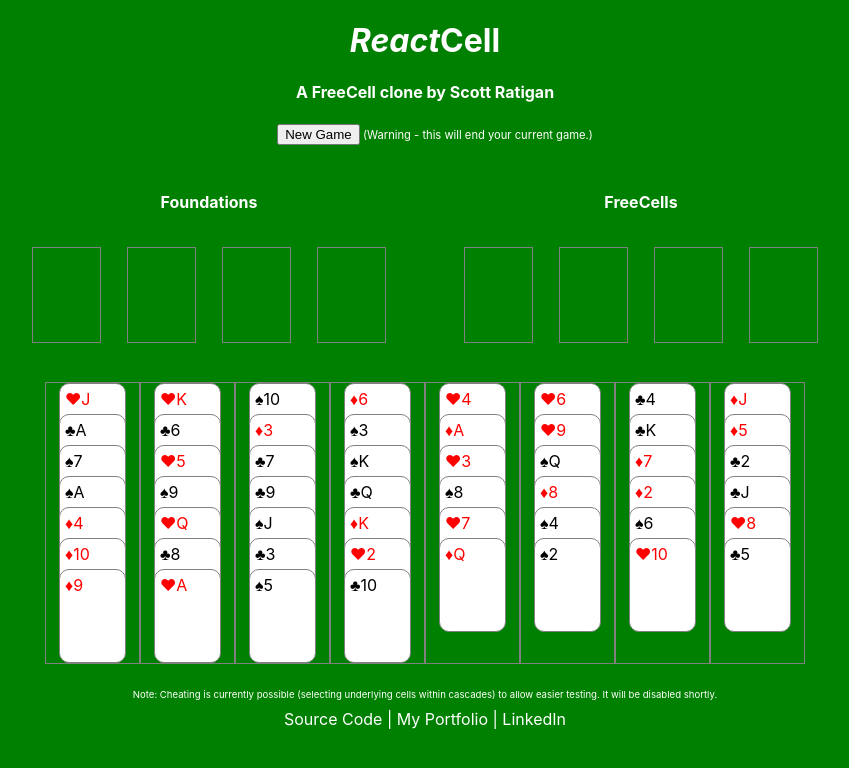
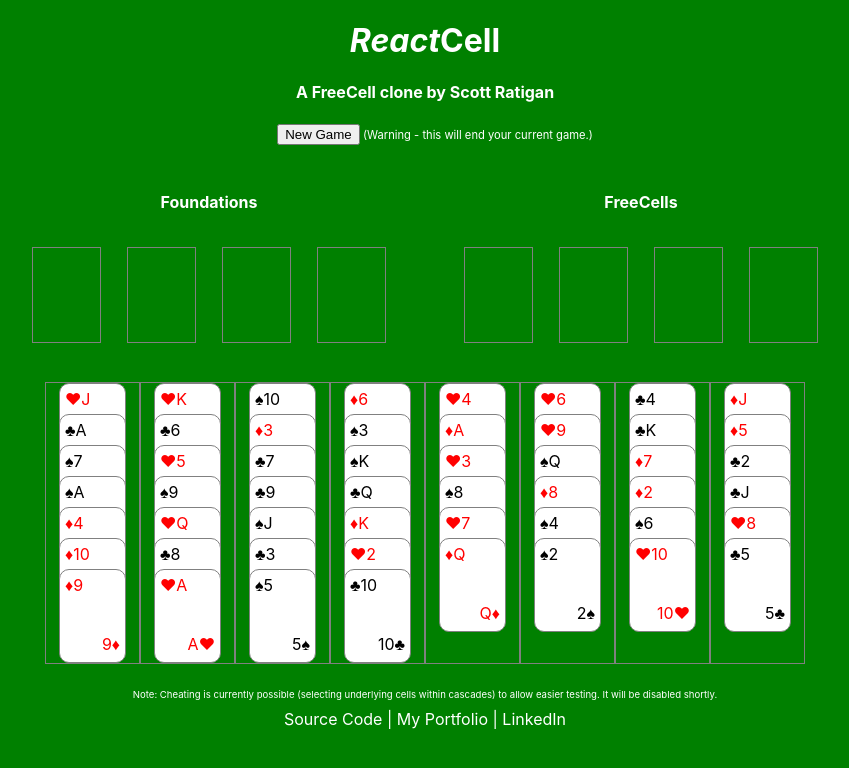
Before and after one commit to scotteratigan/reactcell, a React (Create React App) app: page / in a window 1280 px wide. Both pictures are taken after a click on the button "New Game". Shown: the top 768 px of the page, without its empty margins (215-1064 px from the left). Built offline with nearby package versions, Linux system fonts and the light colour scheme.

Commit message:
Added decoration for card bottoms

```diff
--- a/src/Card.js
+++ b/src/Card.js
@@ -1,5 +1,6 @@
 // card ratio 2.5 x 3.5
 import React, { Component } from "react";
+import { relative } from "path";
 
 export default class Card extends Component {
   // todo: convert to stateless function?
@@ -51,8 +52,16 @@ export default class Card extends Component {
           zIndex: this.props.dispIndex || 0
         }}
       >
-        {this.props.suit}
-        {this.getDisplayValue(this.props.rank)}
+        <div>
+          {this.props.suit}
+          {this.getDisplayValue(this.props.rank)}
+        </div>
+        <div style={{ marginTop: this.props.height - 55, textAlign: "right" }}>
+          {/* todo: replace magic number above with proper relative position */}
+          {/* style={{ position: "relative", bottom: 0, textAlign: "right" }} */}
+          {this.getDisplayValue(this.props.rank)}
+          {this.props.suit}
+        </div>
       </div>
     );
   }
```
